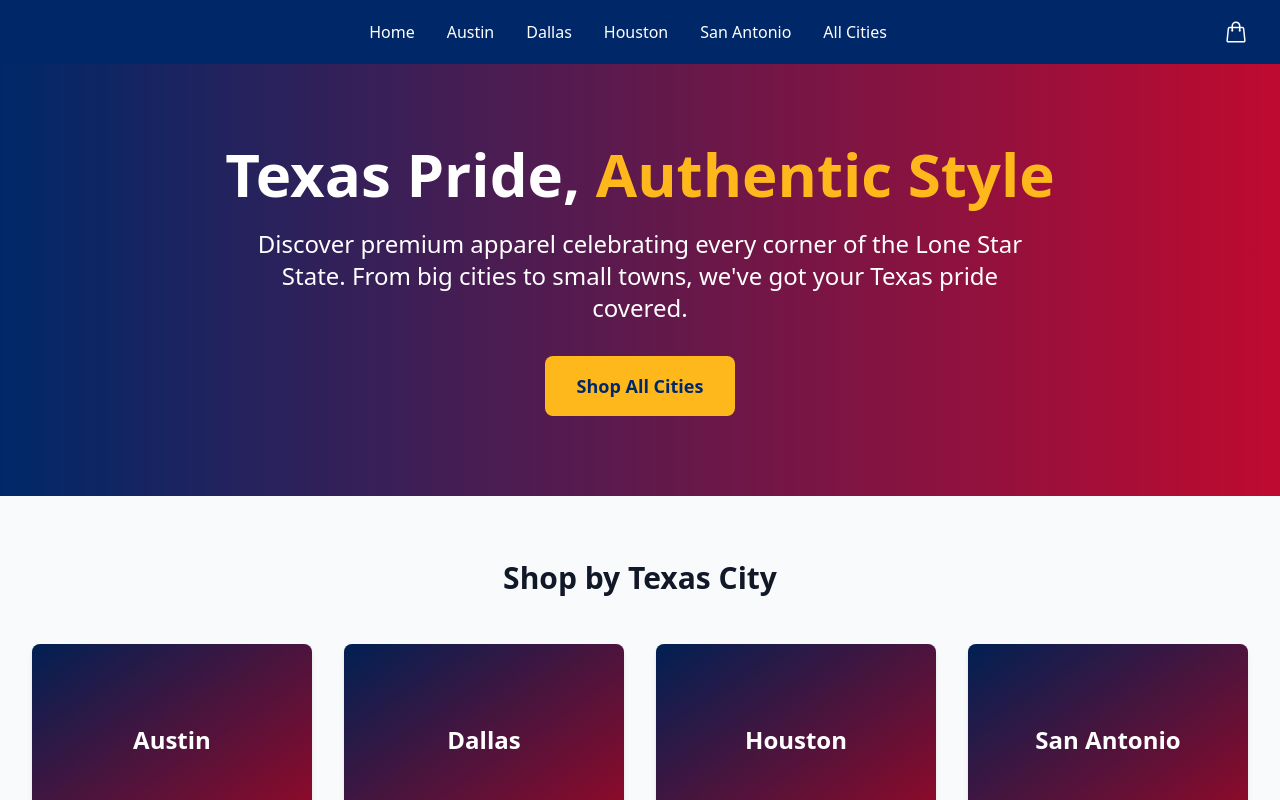
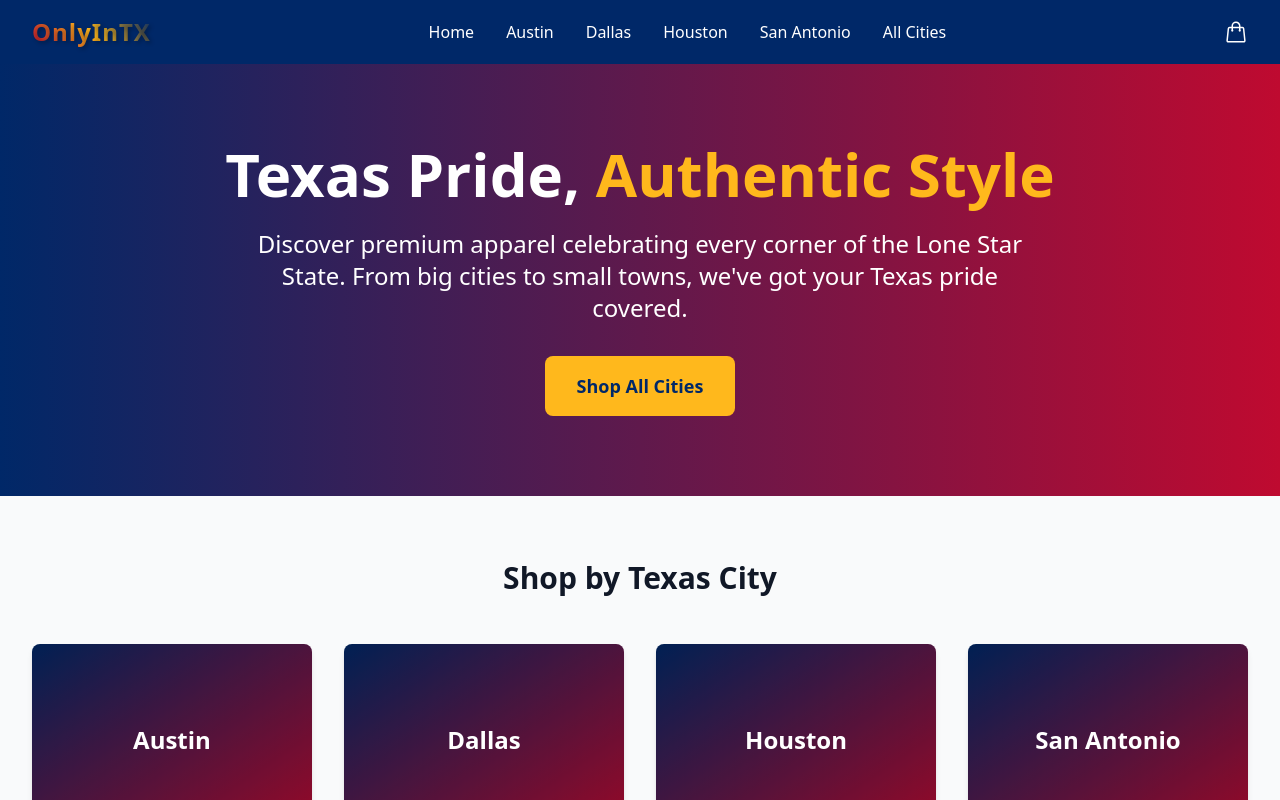
Before and after one commit to onlyintx2024/onlyintx-store, a Next.js app: page / in a window 1280 px wide. Shown: the top 800 px of the page. Built offline with nearby package versions, Linux system fonts and the light colour scheme.

Commit message:
Added back text

```diff
--- a/components/Layout.js
+++ b/components/Layout.js
@@ -27,7 +27,7 @@ export default function Layout({ children }) {
             {/* Logo */}
             <div className="flex items-center">
               <Link href="/" className="text-2xl font-bold logo-style-2">
-
+                OnlyInTX
               </Link>
             </div>
 
```
